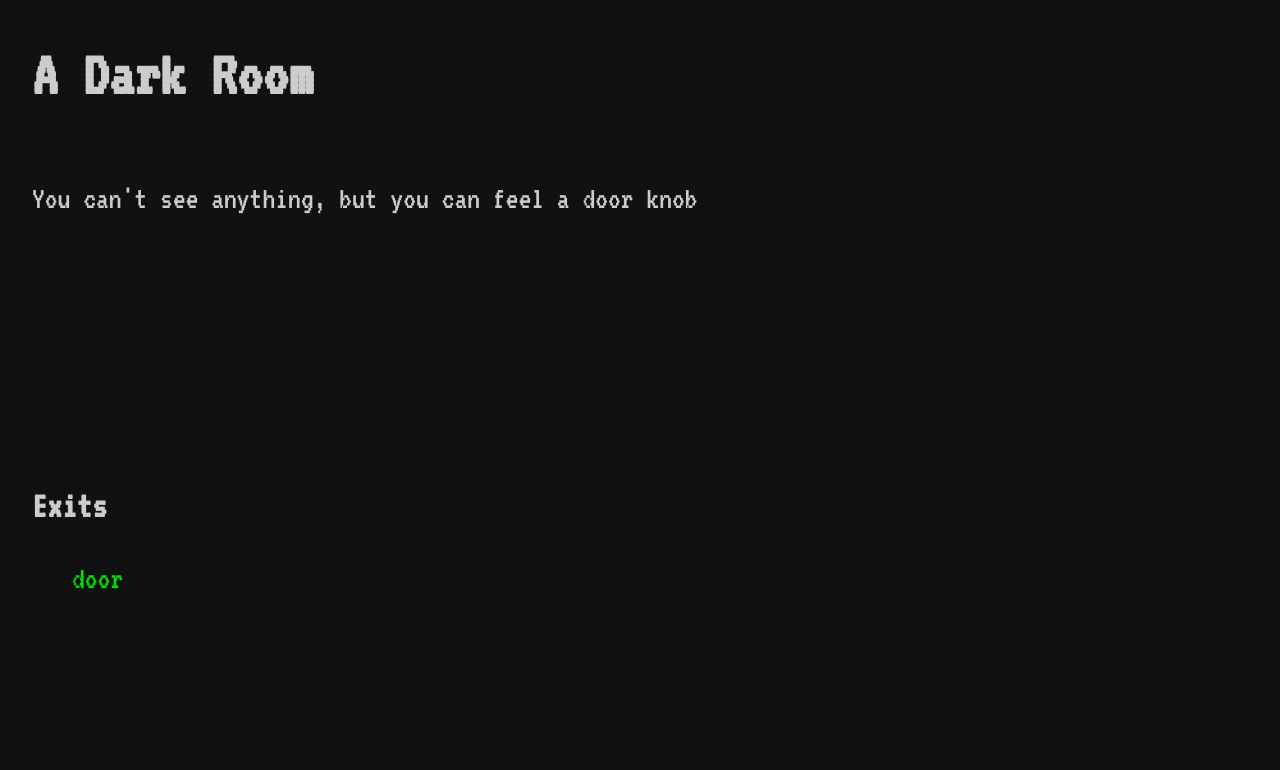
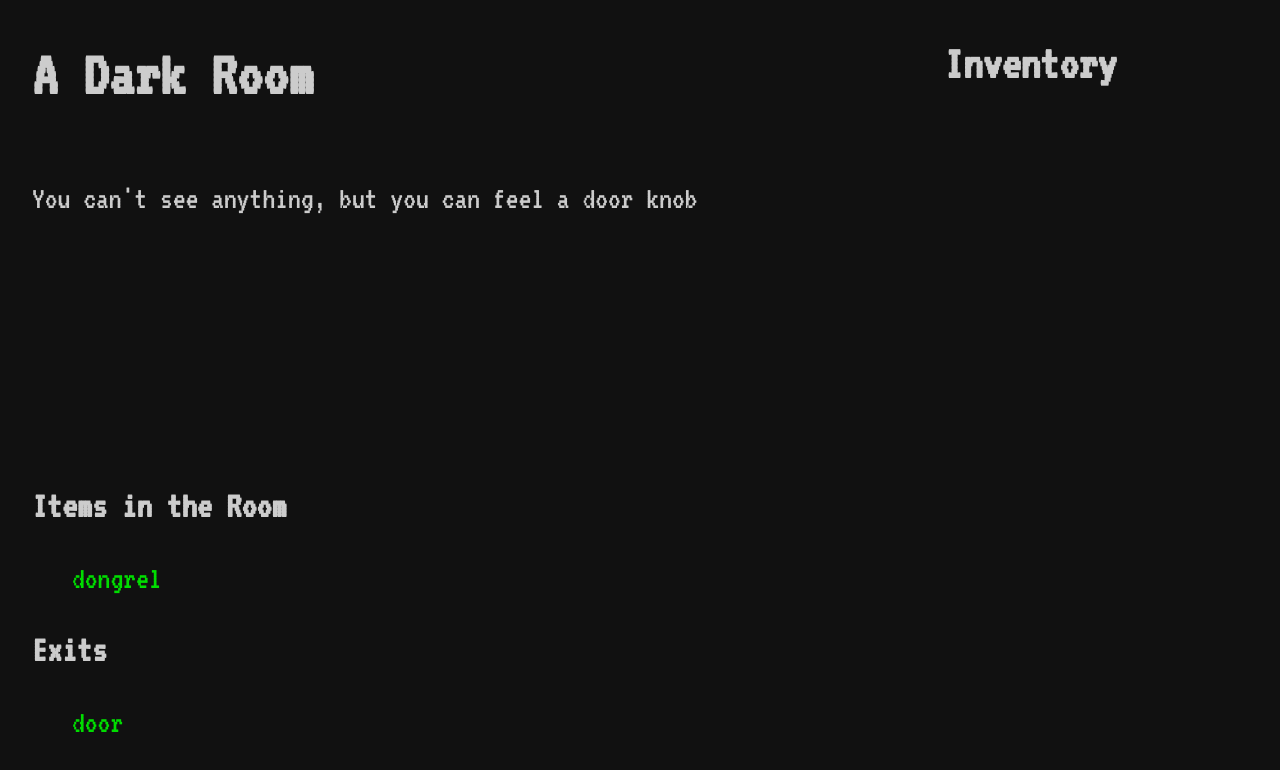
Before and after one commit to wesleyjnewcomb/text-adventure, a React (Create React App) app: page / in a window 1280 px wide. Shown: the top 770 px of the page. Built offline with nearby package versions, Linux system fonts and the light colour scheme.

Commit message:
add getItem from room functionality

```diff
--- a/src/App.css
+++ b/src/App.css
@@ -17,21 +17,21 @@ a:hover {
 .flex-container {
   display: flex;
 }
-#left-section {
-  flex: 1;
-}
 #message-log {
   overflow-y: scroll;
   height: 300px;
 }
+#left-section {
+  flex: 3;
+}
 #right-section {
   flex: 1;
-  min-width: 32rem;
+  width: 16rem;
 }
 #inventory li {
   list-style: square;
 }
-#verbs li, #exits li {
+#verbs li, #exits li, #room-items li {
   list-style: none;
   display: inline;
   margin-right: 1em;
--- a/src/components/Game.jsx
+++ b/src/components/Game.jsx
@@ -2,6 +2,8 @@ import React from 'react'
 import { gameState } from '../games/dark-room'
 import MessageLog from './MessageLog'
 import Exits from './Exits'
+import InventoryPane from './InventoryPane'
+import RoomItems from './RoomItems'
 
 class Game extends React.Component {
   constructor(props) {
@@ -9,6 +11,7 @@ class Game extends React.Component {
     this.state = Object.assign({}, gameState, { messages: [] })
     this.addMessage = this.addMessage.bind(this)
 	  this.changeRoom = this.changeRoom.bind(this)
+    this.getItem = this.getItem.bind(this)
   }
 
   addMessage(newMessage) {
@@ -19,6 +22,27 @@ class Game extends React.Component {
 	  this.addMessage(this.state[roomId].desc)
     const playerState = Object.assign({}, this.state.player, { currentRoom: roomId })
     this.setState({ player: playerState })
+  }
+
+  getItem(item) {
+    this.addItemToInventory(item)
+    let currentRoom = this.state.player.currentRoom
+    this.removeItemFromRoom(item, currentRoom)
+  }
+
+  addItemToInventory(item) {
+    let inventory = this.state.player.inventory.concat(item)
+    const playerState = Object.assign({}, this.state.player, { inventory: inventory })
+    this.setState({ player: playerState })
+  }
+
+  removeItemFromRoom(removedItem, roomId) {
+    let items = this.state[roomId].items
+    let newItems = items.filter(item => {
+      return item.name !== removedItem.name
+    })
+    const roomState = Object.assign({}, this.state[roomId], { items: newItems })
+    this.setState({ [roomId]: roomState })
   }
 
   gameInit() {
@@ -35,9 +59,21 @@ class Game extends React.Component {
 
     return (
       <div id="game">
+        <div className='flex-container'>
+          <div id='left-section'>
+            <div id='top-section'>
               <h1>{currentRoom.name}</h1>
               <MessageLog messages={this.state.messages} />
+            </div>
+            <div id='bottom-section'>
+              <RoomItems items={currentRoom.items} getItem={this.getItem}/>
               <Exits exits={currentRoom.exits} changeRoom={this.changeRoom} />
+            </div>
+          </div>
+          <div id='right-section'>
+            <InventoryPane items={this.state.player.inventory} />
+          </div>
+        </div>
       </div>
     )
   }
--- a/src/components/InventoryPane.jsx
+++ b/src/components/InventoryPane.jsx
@@ -0,0 +1,18 @@
+import React from 'react'
+
+const InventoryPane = props => {
+  const { items } = props
+  let itemElements = items.map((item) => {
+    return (
+      <li key={item.name}>{item.name}</li>
+    )
+  })
+  return (
+    <div id='inventory'>
+      <h2>Inventory</h2>
+      <ul>{itemElements}</ul>
+    </div>
+  )
+}
+
+export default InventoryPane
--- /dev/null
+++ b/src/components/RoomItems.jsx
@@ -0,0 +1,24 @@
+import React from 'react'
+
+const RoomItems = props => {
+  const { items, getItem } = props
+  let itemElements = items.map(item => {
+    let handleClick = () => {
+      getItem(item)
+    }
+    return (
+      <li key={item.name}><a onClick={handleClick}>{item.name}</a></li>
+    )
+  })
+
+  return (
+    <div id='room-items'>
+      <h3>Items in the Room</h3>
+      <ul>
+        {itemElements}
+      </ul>
+    </div>
+  )
+}
+
+export default RoomItems
--- a/src/games/dark-room.js
+++ b/src/games/dark-room.js
@@ -7,16 +7,19 @@ export const gameState = {
   room1:  {
     name: "A Dark Room",
     desc: "You can't see anything, but you can feel a door knob",
-    exits: { "door": "room2" }
+    exits: { "door": "room2" },
+    items: [{ name: 'dongrel' }]
   },
   room2:  {
     name: "A Slightly Less Dark Room",
     desc: "You can see the door that you came through. It's a nice door. There's also a ladder",
-    exits: { "door": "room1", "ladder": "room3" }
+    exits: { "door": "room1", "ladder": "room3" },
+    items: [{ name: 'sword of dragon-slaying' }]
   },
   room3:  {
     name: "Pretty Dark Room",
     desc: "It's dark, but you can see clearly if you squint your eyes",
-    exits: { "fall down hole": "room2" }
+    exits: { "fall down hole": "room2" },
+    items: [{ name: 'torch' }]
   }
 }
```
Lines whose indentation alone changed are shown as unchanged.
